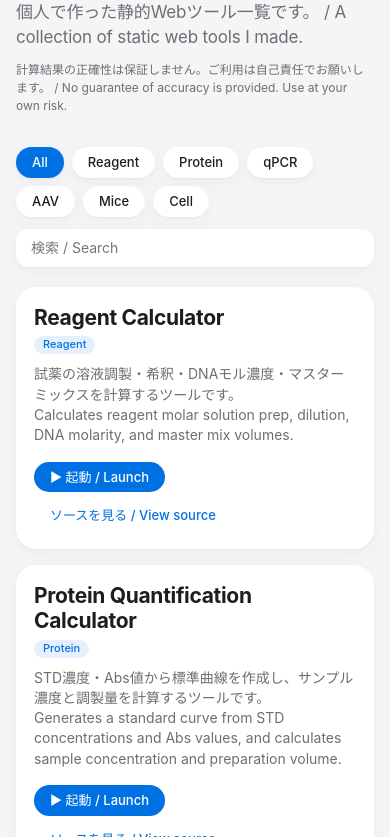
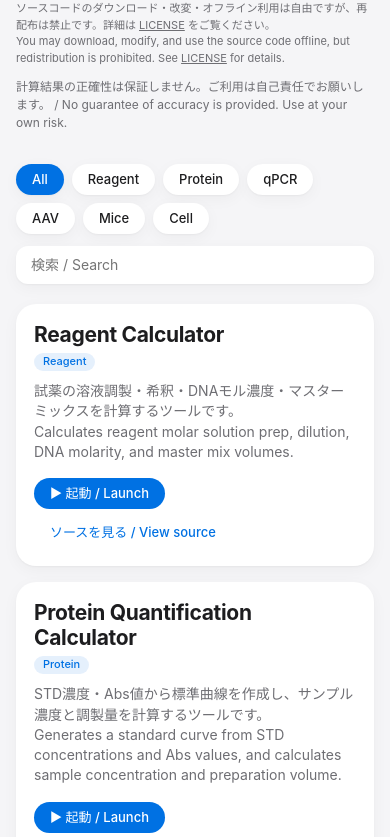
Before and after one commit to kameluke/web-tools, a plain HTML site: page index.html in a window 390 px wide. Shown: the part 114-951 px from the top of the page. Drawn offline with Linux system fonts and the light colour scheme.

Commit message:
Move license note to top, shrink it, and show tools in a 2-column grid
Replace the old generic lead sentence with the license summary/link,
de-emphasize it with a smaller muted font, drop the now-duplicate
copy from the footer, and lay out the tool cards in two columns on
wider screens (still one column on narrow/mobile widths).

Co-Authored-By: Claude Sonnet 5 <noreply@anthropic.com>

```diff
--- a/index.html
+++ b/index.html
@@ -79,19 +79,20 @@
     font-style: italic;
     letter-spacing: -0.01em;
   }
-  p.lead {
+  p.license-note {
     margin: 10px 0 12px;
     color: var(--muted);
-    font-size: 17px;
-    letter-spacing: -0.01em;
+    font-size: 11px;
+    line-height: 1.5;
   }
+  p.license-note a { color: var(--muted); text-decoration: underline; }
   p.disclaimer {
     margin: 0 0 32px;
     color: var(--muted);
     font-size: 12px;
     line-height: 1.5;
   }
-  ul.tools { display: grid; gap: 16px; margin: 0; padding: 0; list-style: none; }
+  ul.tools { display: grid; grid-template-columns: repeat(2, 1fr); gap: 16px; margin: 0; padding: 0; list-style: none; }
   ul.tools > li {
     padding: 22px 24px;
     border-radius: 20px;
@@ -180,6 +181,7 @@
     h1 .wordmark { height: 32px; }
     h1 .tagline { display: block; width: 100%; margin-top: 2px; font-size: 14px; }
     .brand-icon { width: 64px; height: 64px; border-radius: 16px; }
+    ul.tools { grid-template-columns: 1fr; }
     ul.tools > li { padding: 18px; }
   }
 </style>
@@ -189,7 +191,10 @@
     <img class="brand-icon" src="assets/logo.png" alt="Labrixa">
     <h1><img class="wordmark" src="assets/wordmark.png" alt="Labrixa"><span class="tagline">Scientific Tools &amp; Analysis</span></h1>
   </div>
-  <p class="lead">個人で作った静的Webツール一覧です。 / A collection of static web tools I made.</p>
+  <p class="license-note">
+    ソースコードのダウンロード・改変・オフライン利用は自由ですが、再配布は禁止です。詳細は <a href="https://github.com/kameluke/web-tools/blob/main/LICENSE" target="_blank" rel="noopener">LICENSE</a> をご覧ください。<br>
+    You may download, modify, and use the source code offline, but redistribution is prohibited. See <a href="https://github.com/kameluke/web-tools/blob/main/LICENSE" target="_blank" rel="noopener">LICENSE</a> for details.
+  </p>
   <p class="disclaimer">計算結果の正確性は保証しません。ご利用は自己責任でお願いします。 / No guarantee of accuracy is provided. Use at your own risk.</p>
 
   <!--
```
